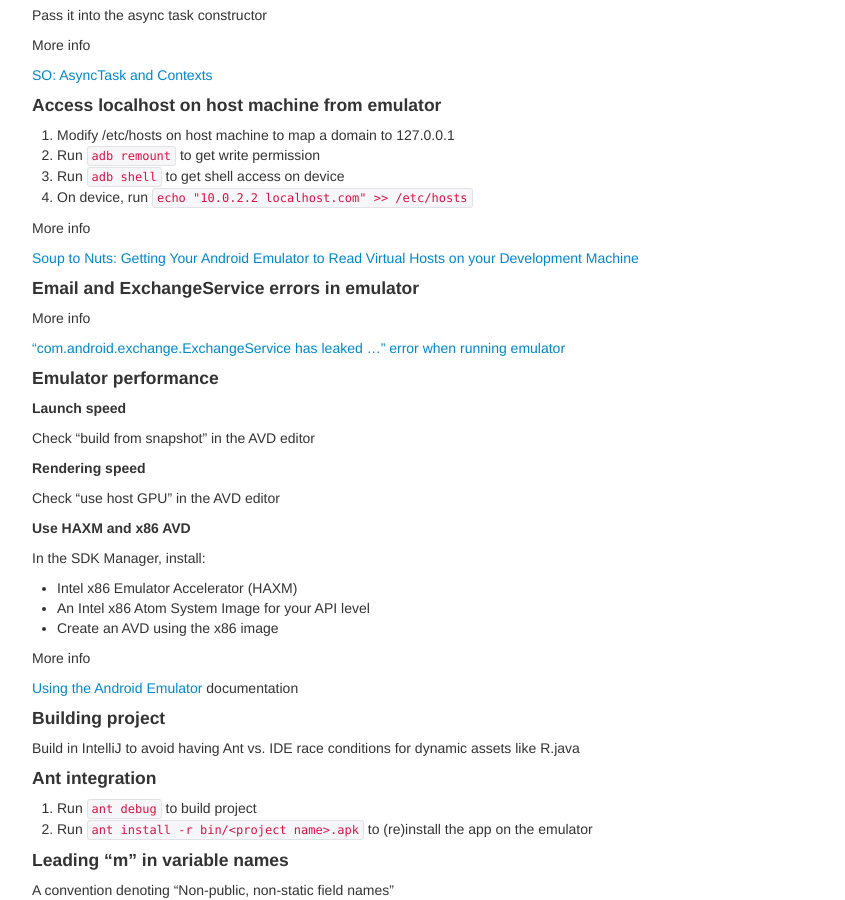
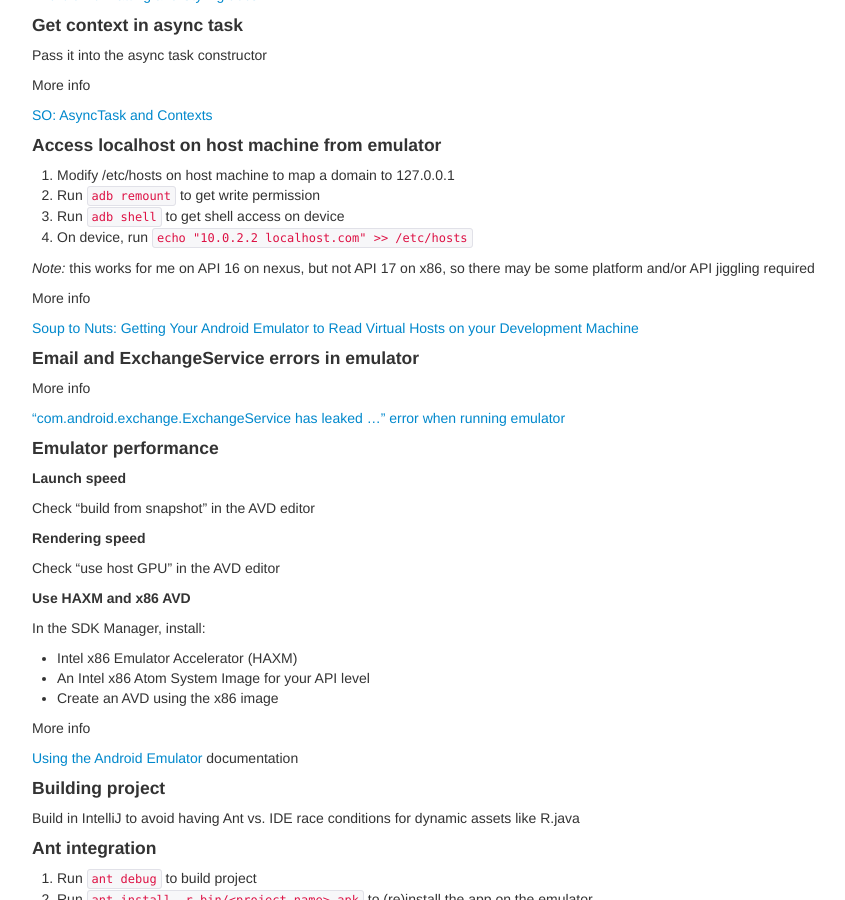
Before and after one commit to erikeldridge/erikeldridge.github.com, a Jekyll site: the page built from _posts/2013-03-03-android.md, in a window 1280 px wide and 900 px high, scrolled down 1877 px. Shown: the whole window, without its empty margins (23-868 px from the left). Built offline with Jekyll 4.4.1, drawn with Linux system fonts in a browser that asks for light colours; some of the changed text lies outside the part shown.

Commit message:
Update android w/ api-specific etc/hosts caveat

```diff
--- a/_posts/2013-03-03-android.md
+++ b/_posts/2013-03-03-android.md
@@ -73,9 +73,12 @@ More info
 1. Run `adb shell` to get shell access on device
 1. On device, run `echo "10.0.2.2    localhost.com" >> /etc/hosts`
 
+*Note:* this works for me on API 16 on nexus, but not API 17 on x86, so there may be some platform and/or API jiggling required
+
 More info
 
 [Soup to Nuts: Getting Your Android Emulator to Read Virtual Hosts on your Development Machine](http://dillieodigital.wordpress.com/2012/03/19/soup-to-nuts-getting-your-android-emulator-to-read-virtual-hosts-on-your-development-machine/)
+
 
 #### Email and ExchangeService errors in emulator
 
```
Also changed, not shown: other parts of _posts/2013-03-03-android.md (+6 -0 lines).
